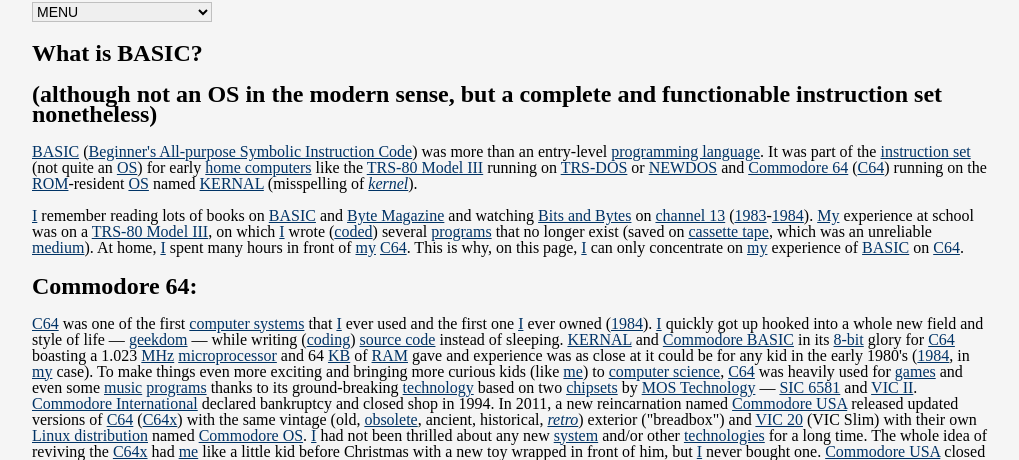
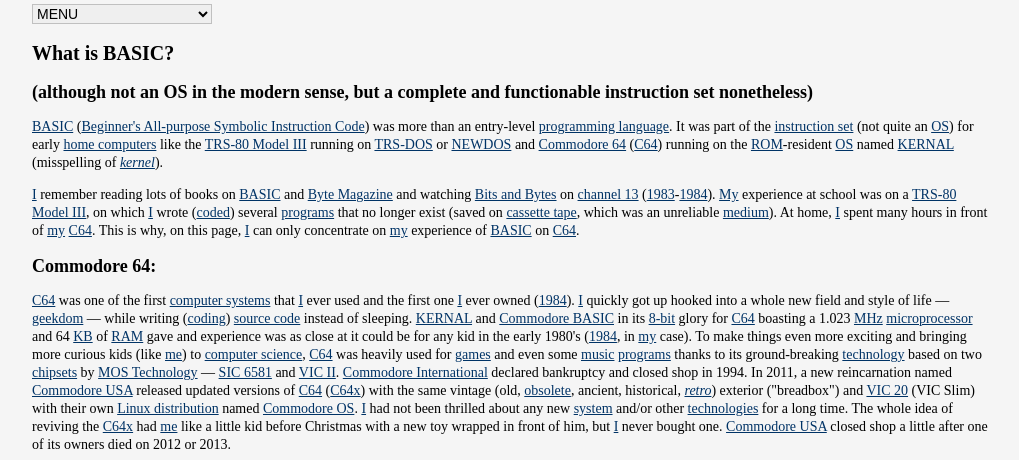
Before and after one commit to VintageOS/vintageos.github.io, a PHP site: page /basic.html in a window 1280 px wide. Shown: the part 109-569 px from the top of the page, without its empty margins (6-1025 px from the left). Run offline with PHP 8.4, Linux system fonts and the light colour scheme.

Commit message:
styles error

```diff
--- a/styles.css
+++ b/styles.css
@@ -43,40 +43,60 @@
     padding: 30px 30px 30px 30px;
     width: 75%;
     color: #000000;
-    font-family: 'Open Sans', 'Sans-Serif', 'Arial, 'Helvetica';
+    font-family: 'Open Sans',
+                 'Sans-Serif',
+                 'Arial,
+                 'Helvetica',
+                 'monospace';
     font-size: 14px;
     font-weight: normal;
-    line-height: 16px;
+    line-height: 18px;
     text-align: left;
   }
 
 h1
   {
-    font-family: 'Open Sans', 'Sans-Serif', 'Arial, 'Helvetica';
+    font-family: 'Open Sans',
+                 'Sans-Serif',
+                 'Arial,
+                 'Helvetica',
+                 'monospace';
     font-size: 20px;
+    font-weight: bold;
+    line-height: 24px;
+  }
+
+h2
+  {
+    font-family: 'Open Sans',
+                 'Sans-Serif',
+                 'Arial,
+                 'Helvetica',
+                 'monospace';
+    font-size: 18px;
     font-weight: bold;
     line-height: 22px;
   }
 
-h2
+h3
   {
-    font-family: 'Open Sans', 'Sans-Serif', 'Arial, 'Helvetica';
-    font-size: 18px;
+    font-family: 'Open Sans',
+                 'Sans-Serif',
+                 'Arial,
+                 'Helvetica',
+                 'monospace';
+    font-size: 16px;
     font-weight: bold;
     line-height: 20px;
   }
 
-h3
-  {
-    font-family: 'Open Sans', 'Sans-Serif', 'Arial, 'Helvetica';
-    font-size: 16px;
-    font-weight: bold;
-    line-height: 18px;
-  }
-
 h4
   {
-    font-family: 'Open Sans', 'Sans-Serif', 'Arial, 'Helvetica';
+    font-family: 'Open Sans',
+                 'Sans-Serif',
+                 'Arial,
+                 'Helvetica',
+                 'monospace';
     font-size: 14px;
     font-weight: bold;
     line-height: 18px;
@@ -90,13 +110,17 @@
     height: 1px;
   }
 
-article body main select p ol option ul li
+article body main nav select p ol option ul li
   {
     color: #000000;
-    font-family: 'Open Sans', 'Sans-Serif', 'Arial, 'Helvetica';
+    font-family: 'Open Sans',
+                 'Sans-Serif',
+                 'Arial,
+                 'Helvetica',
+                 'monospace';
     font-size: 14px;
     font-weight: normal;
-    line-height: 16px;
+    line-height: 20px;
     text-align: left;
   }
 
```
